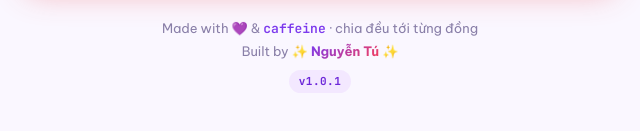
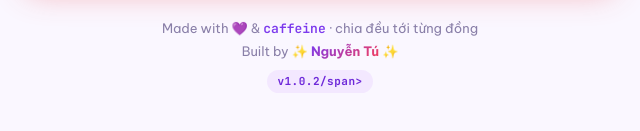
Before and after one commit to tnvn-dev/checksplit_app, a website: page index.html in a window 1280 px wide. Shown: the part 1611-1742 px from the top of the page, 320-960 px from the left. Drawn offline with Linux system fonts and the light colour scheme.

Commit message:
built version v1.0.2

```diff
--- a/index.html
+++ b/index.html
@@ -549,7 +549,7 @@
       <br>
       Built by ✨ <span class="author">Nguyễn Tú</span> ✨
       <br>
-      <span class="version">v1.0.1</span>
+      <span class="version">v1.0.2/span>
     </footer>
   </main>
 
@@ -1095,5 +1095,6 @@
   addPerson('');
   addBill();
 </script>
+<script defer src="/_vercel/insights/script.js"></script>
 </body>
 </html>
--- /dev/null
+++ b/package.json
@@ -0,0 +1,5 @@
+{
+  "dependencies": {
+    "@vercel/analytics": "^2.0.1"
+  }
+}
```
Also changed, not shown: 1 other file.
